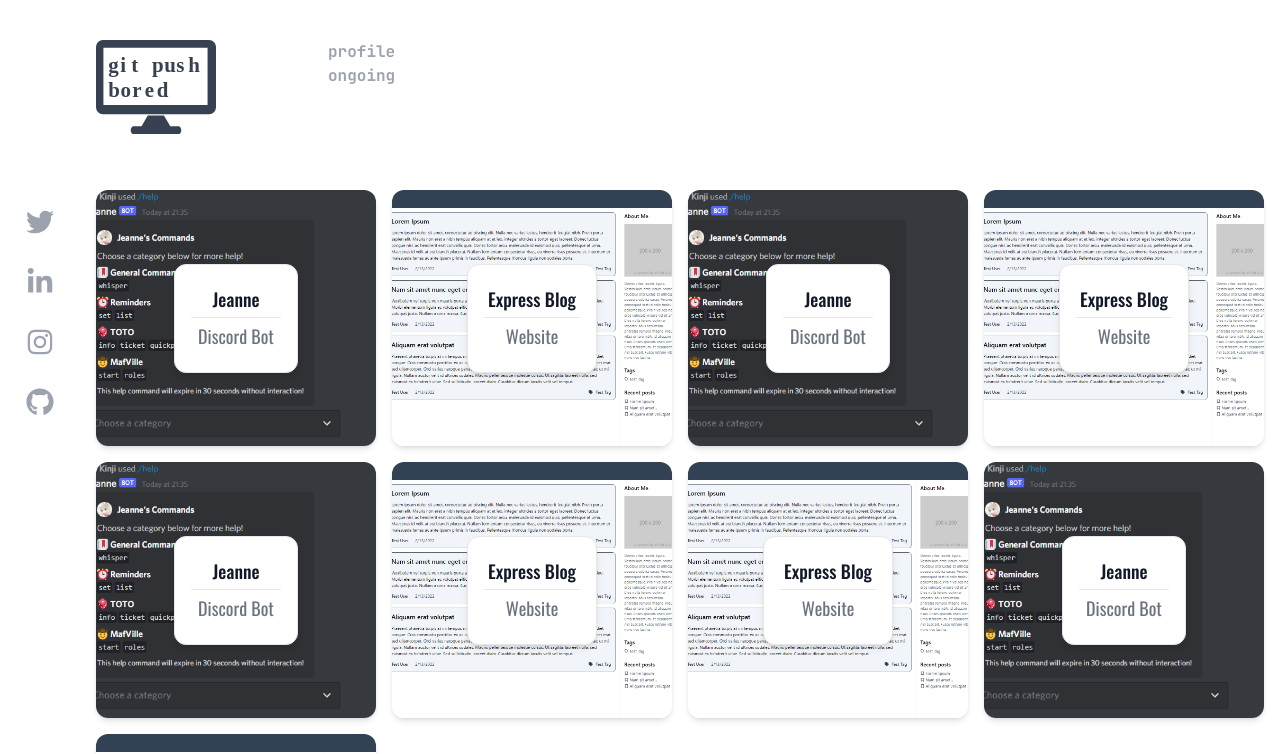
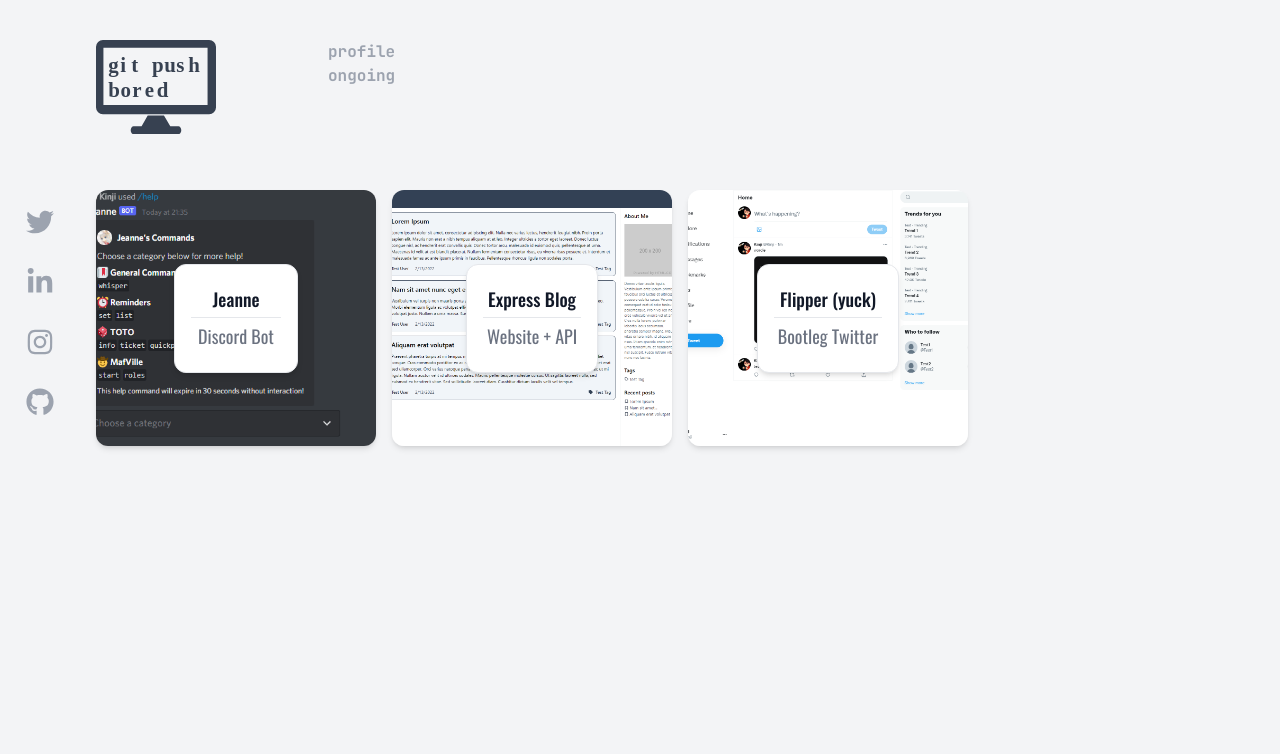
Before and after one commit to chew01/chew01.github.io, a React (Create React App) app: page / in a window 1280 px wide. Shown: the top 754 px of the page. Built offline with nearby package versions, Linux system fonts and the light colour scheme.

Commit message:
Cleaned up main grid, added ongoing page

```diff
--- a/src/App.tsx
+++ b/src/App.tsx
@@ -1,16 +1,21 @@
 import React from 'react';
-import { BrowserRouter, Routes, Route } from 'react-router-dom';
+import { BrowserRouter, Routes, Route, Navigate } from 'react-router-dom';
 import Home from './views/Home';
+import Ongoing from './views/Ongoing';
 import Profile from './views/Profile';
 
 function App() {
   return (
+    <div className="bg-gray-100 min-h-screen">
       <BrowserRouter>
         <Routes>
           <Route path="/" element={<Home />} />
           <Route path="/profile" element={<Profile />} />
+          <Route path="/ongoing" element={<Ongoing />} />
+          <Route path="*" element={<Navigate to="/" />} />
         </Routes>
       </BrowserRouter>
+    </div>
   );
 }
 
--- a/src/components/Grid.tsx
+++ b/src/components/Grid.tsx
@@ -2,6 +2,7 @@ import React from 'react';
 import Card from './Card';
 import Jeanne from '../assets/card_bg/jeanne.png';
 import ExpressBlog from '../assets/card_bg/express-blog.png';
+import Flipper from '../assets/card_bg/flipper.png';
 
 function Grid() {
   return (
@@ -15,58 +16,16 @@ function Grid() {
       />
       <Card
         name="Express Blog"
-        type="Website"
+        type="Website + API"
         image_src={ExpressBlog}
         link="https://github.com/chew01/express-blog"
         link_descriptor="View on Github"
       />
       <Card
-        name="Jeanne"
-        type="Discord Bot"
-        image_src={Jeanne}
-        link="https://github.com/chew01/jeanne-bot"
-        link_descriptor="View on Github"
-      />
-      <Card
-        name="Express Blog"
-        type="Website"
-        image_src={ExpressBlog}
-        link="https://github.com/chew01/express-blog"
-        link_descriptor="View on Github"
-      />
-      <Card
-        name="Jeanne"
-        type="Discord Bot"
-        image_src={Jeanne}
-        link="https://github.com/chew01/jeanne-bot"
-        link_descriptor="View on Github"
-      />
-      <Card
-        name="Express Blog"
-        type="Website"
-        image_src={ExpressBlog}
-        link="https://github.com/chew01/express-blog"
-        link_descriptor="View on Github"
-      />
-      <Card
-        name="Express Blog"
-        type="Website"
-        image_src={ExpressBlog}
-        link="https://github.com/chew01/express-blog"
-        link_descriptor="View on Github"
-      />
-      <Card
-        name="Jeanne"
-        type="Discord Bot"
-        image_src={Jeanne}
-        link="https://github.com/chew01/jeanne-bot"
-        link_descriptor="View on Github"
-      />
-      <Card
-        name="Express Blog"
-        type="Website"
-        image_src={ExpressBlog}
-        link="https://github.com/chew01/express-blog"
+        name="Flipper (yuck)"
+        type="Bootleg Twitter"
+        image_src={Flipper}
+        link="https://github.com/chew01/fake-bird-test"
         link_descriptor="View on Github"
       />
     </section>
--- /dev/null
+++ b/src/views/Ongoing.tsx
@@ -0,0 +1,51 @@
+import React from 'react';
+import Header from '../components/Header';
+import Main from '../components/Main';
+import Sidebar from '../components/Sidebar';
+
+function Ongoing() {
+  return (
+    <>
+      <Header />
+      <Sidebar />
+      <Main>
+        <h2 className="font-psn font-bold text-5xl uppercase break-normal text-gray-600 max-w-5xl mb-8">
+          Last update: 7 March 2022
+        </h2>
+        <p className="text-gray-700 mb-4">
+          Currently reading{' '}
+          <strong>Structure and Interpretation of Computer Programs</strong>.
+          The original Scheme version of course. <br />
+          <br />I actually stumbled upon a Javascript version, which is
+          apparently taught in the NUS module CS1011S (which I think I will
+          probably be taking).
+          <br />
+          Though after seeing ternary abuse like this, I decided I might as well
+          read the original and learn a new language:
+        </p>
+        <img
+          src="https://i.redd.it/670ulkm4jee81.png"
+          alt="SICP JS ternary hell"
+          className="max-w-5xl border-4 mb-4"
+        />
+        <p className="text-gray-700 mb-4">
+          Now that I&apos;ve more or less finished the crux of this website, I
+          kinda have to figure out what I want to do next.
+          <br />
+          <br />I guess I could do something like a Telegram bot, a game like
+          Wordle to strengthen my Javascript skills...
+          <br />
+          Or I could learn a new language like Python, C, C++, C#. <br />
+          <br />
+          Either way, I intend to learn all of them, since they seem pretty
+          interesting and I think I&apos;m ready to delve deeper.
+          <br />
+          <br />A little off-topic but, Liverpool are facing Inter Milan this
+          week. <strong className="text-red-600">Up the Reds!</strong>
+        </p>
+      </Main>
+    </>
+  );
+}
+
+export default Ongoing;
--- a/src/views/Profile.tsx
+++ b/src/views/Profile.tsx
@@ -68,10 +68,23 @@ function Profile() {
             corner.
           </p>
 
+          <h3 className="text-gray-700 font-bold ">I can do:</h3>
+          <ul className="text-gray-700 list-disc ml-8 mb-4">
+            <li>
+              HTML, CSS (though I prefer using Tailwind to writing my own
+              stylesheets these days)
+            </li>
+            <li>
+              Javascript & Typescript: Express, React, Node.js{' '}
+              <em>(yes, the MERN stack essentially)</em>
+            </li>
+            <li>Java SE</li>
+          </ul>
+
           <h3 className="text-gray-700 font-bold ">
             Somewhat important events...
           </h3>
-          <ul className="text-gray-700 m-2 leading-snug flex flex-col gap-3">
+          <ul className="text-gray-700 m-4 leading-snug flex flex-col gap-3">
             <li>
               <strong>2021:</strong> Completed 2 years of mandatory military
               service in the <strong>Singapore Armed Forces</strong>, serving as
```
Also changed, not shown: src/assets/card_bg/flipper.png (added). Lines whose indentation alone changed are shown as unchanged.
